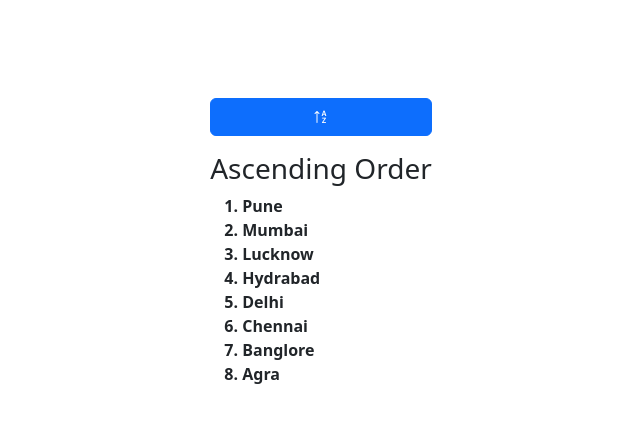
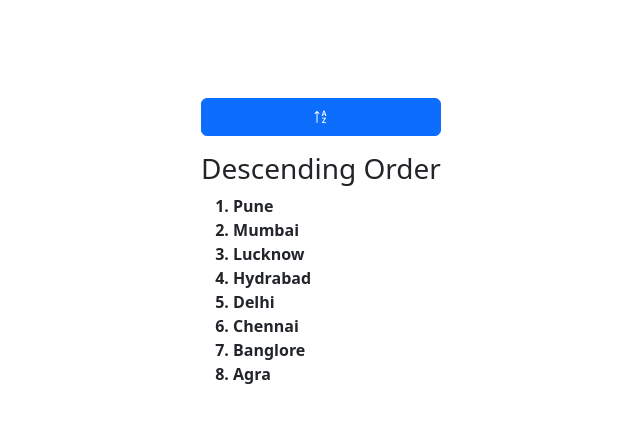
Before and after one commit to Darain786/shorting, a plain HTML site: page index.html in a window 1280 px wide. Both pictures are taken after a click on the button 639 px from the left and 117 px from the top of the page. Shown: the whole page, without its empty margins (319-959 px from the left). Drawn offline with nearby package versions, Linux system fonts and the light colour scheme.

Commit message:
Update index.html

```diff
--- a/index.html
+++ b/index.html
@@ -34,7 +34,7 @@
             var format=document.getElementById("format")
            icon.className=(icon.className=="bi bi-sort-alpha-down")?"bi bi-sort-alpha-up":"bi bi-sort-alpha-down";
            (icon.className=="bi bi-sort-alpha-down")?Ascending():Descending();
-           format.innerHTML=(format.innerHTML=="Ascending Format")?"Descending Order":"Ascending Order"
+           format.innerHTML=(format.innerHTML=="Ascending Order")?"Descending Order":"Ascending Order"
         }
         function bodyload(){
             Ascending()
```
